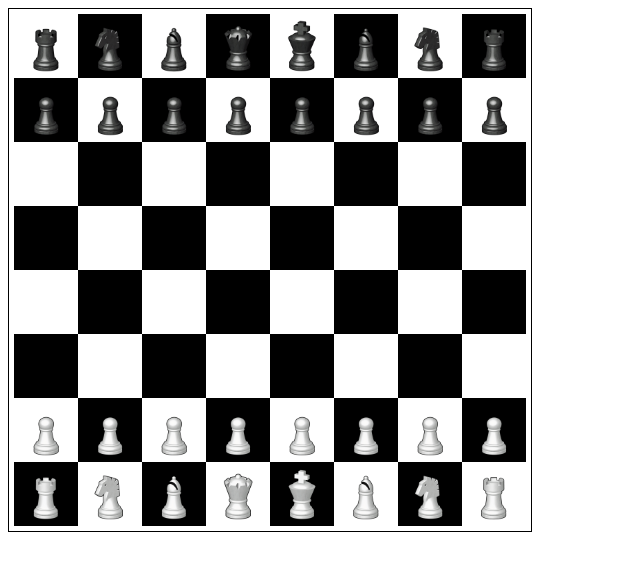
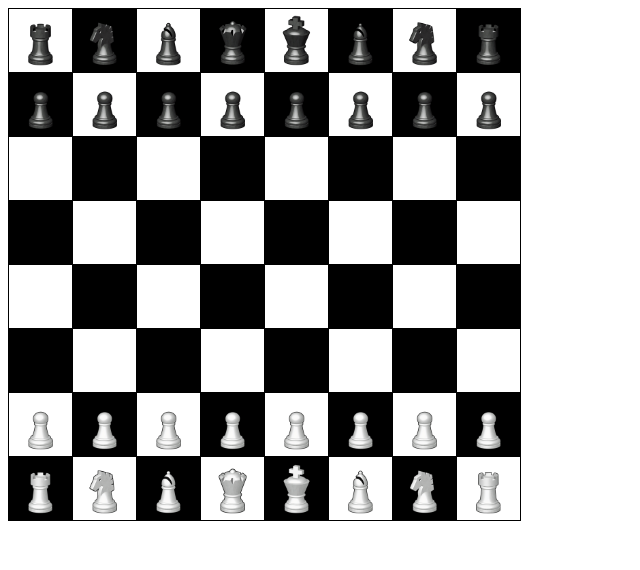
Before and after one commit to Romanjan-Das/web_chess, a plain HTML site: page index.html in a window 1280 px wide. Shown: the whole page, without its empty margins (0-640 px from the left). Drawn offline with Linux system fonts and the light colour scheme.

Commit message:
added border styling to boxes

```diff
--- a/style.css
+++ b/style.css
@@ -2,14 +2,14 @@ body{
     background-color: white;
 }
 .board{
-    display:flex;flex-direction: column;width: fit-content;height: fit-content;border:1px black solid;padding: 5px;
+    display:flex;flex-direction: column;width: fit-content;height: fit-content;border-top:1px black solid;border-left:1px black solid;
 }
 .row{
     display: flex;flex-direction: row;width: 512px;height:64px;box-sizing: border-box;
 }
 .box{
     display: flex;align-items: center;justify-content: center;width: 64px;height: 64px;box-sizing: border-box;
-    font-size: 10px;cursor: pointer;
+    font-size: 10px;cursor: pointer; border-right: 1px black solid; border-bottom: 1px black solid;
 }
 .chess_piece_icon{
     width: 80%; height: 80%;
```
